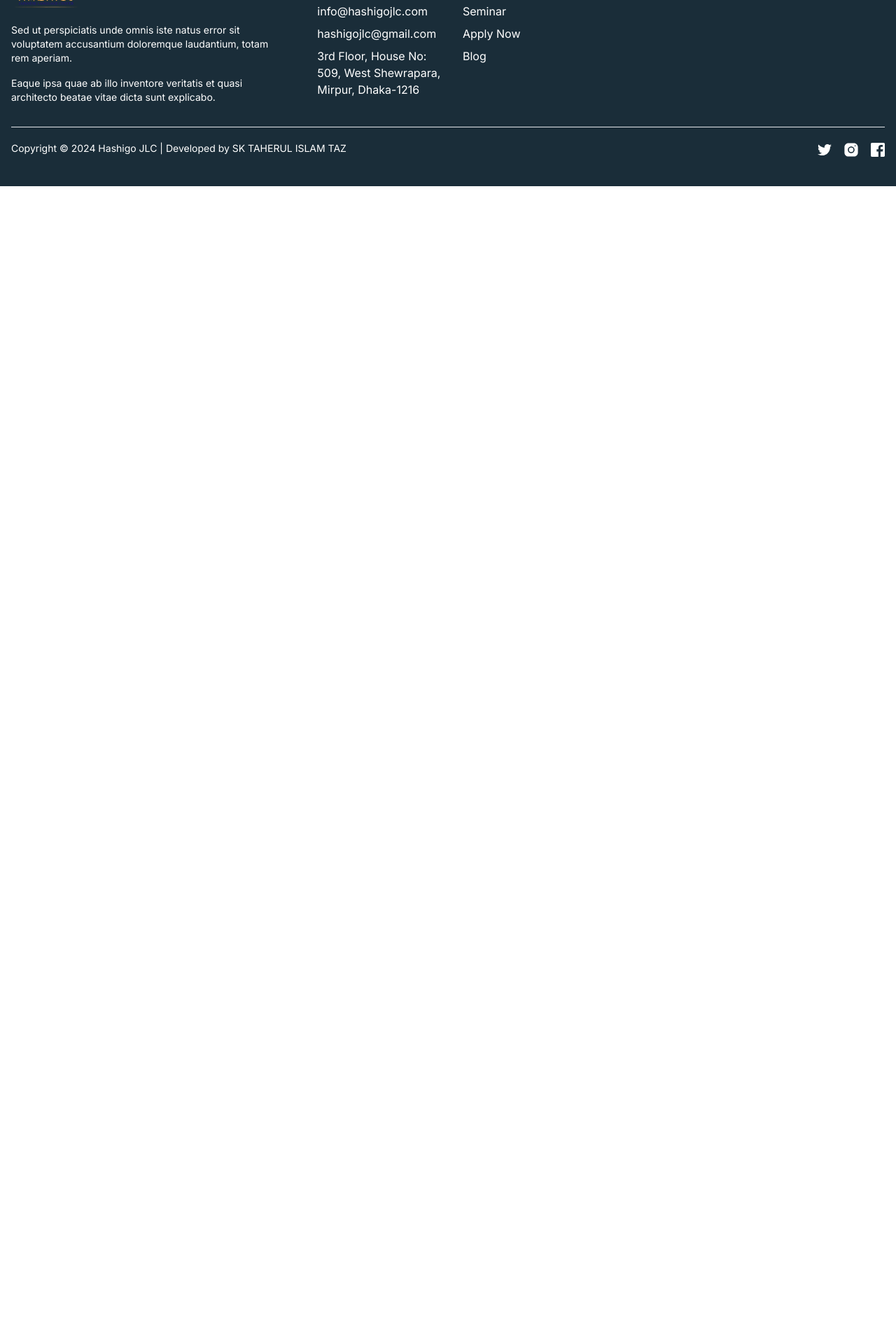
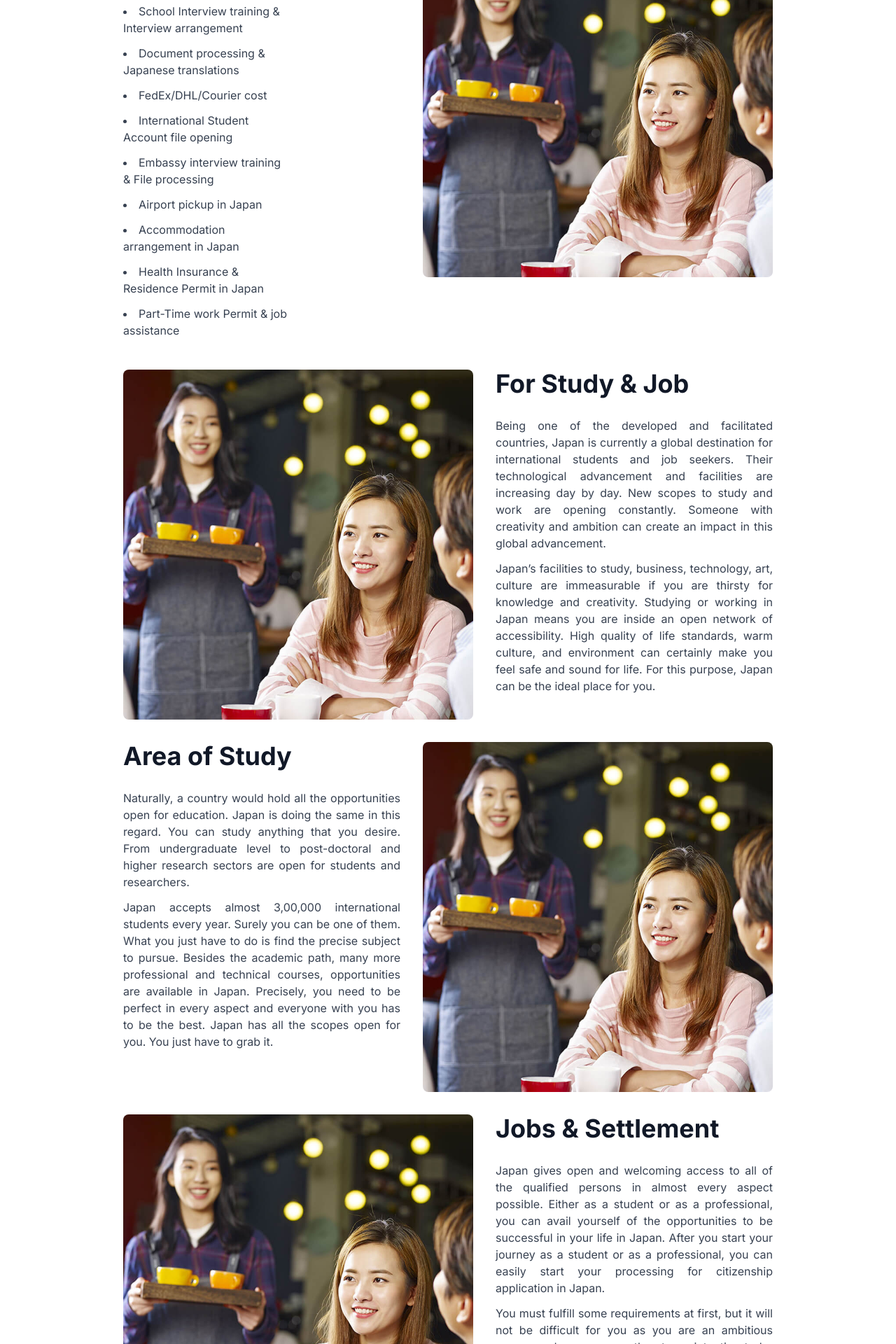
Before and after one commit to taherul77/ShiningEducation, a Next.js app: page /services/study-in-japan in a window 1280 px wide. Shown: the part 880-2800 px from the top of the page at 70% size. Before the commit the page ends 1146 px from the top, so only its background shows below. Built offline with nearby package versions, Linux system fonts and the light colour scheme.

Commit message:
update study in japan

```diff
--- a/src/app/services/study-in-japan/page.js
+++ b/src/app/services/study-in-japan/page.js
@@ -1,4 +1,6 @@
+import StudyInJapan from "@/components/page/StudyInJapan/StudyInJapan";
 import Banner from "@/components/ui/Banner/Banner";
+import Wrapper from "@/components/ui/Wrapper/Wrapper";
 import React from "react";
 
 const page = () => {
@@ -6,6 +8,9 @@ const page = () => {
   return (
     <div>
       <Banner img={images} heading={"study in japan"}></Banner>
+      <Wrapper>
+      <StudyInJapan></StudyInJapan>
+      </Wrapper>
     </div>
   );
 };
--- a/src/components/page/Home/Success/Success.js
+++ b/src/components/page/Home/Success/Success.js
@@ -10,12 +10,12 @@ const Success = () => {
         </div>
         <div>
           <div>
-            <h2 className="text-3xl text-gray-800">Hashigo JLC's</h2>
+            <h2 className="text-3xl text-gray-400">SHINING EDUCATION</h2>
             <h1 className="text-5xl font-bold">Success Story</h1>
           </div>
           <div>
             <p className="text-justify pt-5 text-gray-700">In this fast-moving world of competition, JAPAN is a dream destination for intellectual people who want to be successful in their life. Not only for attractive salary & other facilities, but also Japan became the first choice for students & job seekers pursuing independence and ambition. This situation makes language proficiency in Japanese and cultural openness prime criteria for the people trying to be there in the future. With those skills achieving a Japanese visa, clearance from professional institutions becomes easier.</p>
-            <p className="text-justify pt-5 text-gray-700">With the vision to provide proper & complete consultancy on language efficiency to the interested students & job seekers, we commenced the ”Hashigo Japanese Language Center”. You can contact us for Japanese Language learning, Student & Job Visa Processing, and job finding purposes. We can ensure the best possible services & it will be a life-changing journey between you and Hashigo JLC. We will be there from the beginning to the end of your voyage.</p>
+            <p className="text-justify pt-5 text-gray-700">With the vision to provide proper & complete consultancy on language efficiency to the interested students & job seekers, we commenced the ”SHINING EDUCATION”. You can contact us for Japanese Language learning, Student & Job Visa Processing, and job finding purposes. We can ensure the best possible services & it will be a life-changing journey between you and SHINING EDUCATION. We will be there from the beginning to the end of your voyage.</p>
           </div>
 
         </div>
--- /dev/null
+++ b/src/components/page/StudyInJapan/StudyInJapan.js
@@ -0,0 +1,162 @@
+import Image from "next/image";
+import React from "react";
+
+const StudyInJapan = () => {
+  const image1 = "/image/12345678.jpg";
+  const image2 = "/image/12345678.jpg";
+  const image3 = "/image/12345678.jpg";
+  const image4 = "/image/12345678.jpg";
+  const image5 = "/image/12345678.jpg";
+  const image6 = "/image/12345678.jpg";
+  const image7 = "/image/12345678.jpg";
+  return (
+    <div className="container mx-auto flex  flex-col items-center justify-between py-10 px-5 lg:px-24 gap-8">
+      <>
+        <div className="">
+          <div className="container flex flex-col  md:flex-row  lg:gap-48 ">
+            <div className="flex flex-col ">
+              <h5 className="mb-2 text-4xl font-bold text-gray-900  pb-5">
+                For Study & Job
+              </h5>
+              <li className="mb-3 font-normal text-gray-700 ">
+                School Interview training & Interview arrangement
+              </li>
+              <li className="mb-3 font-normal text-gray-700">
+                Document processing & Japanese translations
+              </li>
+              <li className="mb-3 font-normal text-gray-700">
+                FedEx/DHL/Courier cost
+              </li>
+              <li className="mb-3 font-normal text-gray-700">
+                International Student Account file opening
+              </li>
+              <li className="mb-3 font-normal text-gray-700">
+                Embassy interview training & File processing
+              </li>
+              <li className="mb-3 font-normal text-gray-700">
+                Airport pickup in Japan
+              </li>
+              <li className="mb-3 font-normal text-gray-700">
+                Accommodation arrangement in Japan
+              </li>
+              <li className="mb-3 font-normal text-gray-700">
+                Health Insurance & Residence Permit in Japan
+              </li>
+              <li className="mb-3 font-normal text-gray-700">
+                Part-Time work Permit & job assistance
+              </li>
+            </div>
+            <Image
+              height={400}
+              width={400}
+              className="object-cover w-[500px]  h-[500px] md:rounded-lg"
+              src={image4}
+              alt=""
+            />
+          </div>
+        </div>
+        <div className="">
+          <div className="container flex flex-col  md:flex-row  gap-8 ">
+            <Image
+              height={400}
+              width={400}
+              className="object-cover w-[500px]  h-[500px] md:rounded-lg"
+              src={image4}
+              alt=""
+            />
+            <div className="flex flex-col ">
+              <h5 className="mb-2 text-4xl font-bold text-gray-900  pb-5">
+                For Study & Job
+              </h5>
+              <p className="mb-3 font-normal text-gray-700 text-justify">
+                Being one of the developed and facilitated countries, Japan is
+                currently a global destination for international students and
+                job seekers. Their technological advancement and facilities are
+                increasing day by day. New scopes to study and work are opening
+                constantly. Someone with creativity and ambition can create an
+                impact in this global advancement.
+              </p>
+              <p className="mb-3 font-normal text-gray-700 text-justify">
+                Japan’s facilities to study, business, technology, art, culture
+                are immeasurable if you are thirsty for knowledge and
+                creativity. Studying or working in Japan means you are inside an
+                open network of accessibility. High quality of life standards,
+                warm culture, and environment can certainly make you feel safe
+                and sound for life. For this purpose, Japan can be the ideal
+                place for you.
+              </p>
+            </div>
+          </div>
+        </div>
+        <div className="">
+          <div className="container flex flex-col  md:flex-row  gap-8 ">
+            <div className="flex flex-col ">
+              <h5 className="mb-2 text-4xl font-bold text-gray-900  pb-5">
+                Area of Study
+              </h5>
+              <p className="mb-3 font-normal text-gray-700 text-justify ">
+                Naturally, a country would hold all the opportunities open for
+                education. Japan is doing the same in this regard. You can study
+                anything that you desire. From undergraduate level to
+                post-doctoral and higher research sectors are open for students
+                and researchers.
+              </p>
+              <p className="mb-3 font-normal text-gray-700 text-justify">
+                Japan accepts almost 3,00,000 international students every year.
+                Surely you can be one of them. What you just have to do is find
+                the precise subject to pursue. Besides the academic path, many
+                more professional and technical courses, opportunities are
+                available in Japan. Precisely, you need to be perfect in every
+                aspect and everyone with you has to be the best. Japan has all
+                the scopes open for you. You just have to grab it.
+              </p>
+            </div>
+            <Image
+              height={400}
+              width={400}
+              className="object-cover w-[500px]  h-[500px] md:rounded-lg"
+              src={image4}
+              alt=""
+            />
+          </div>
+        </div>
+        <div className="">
+          <div className="container flex flex-col  md:flex-row  gap-8 ">
+            <Image
+              height={400}
+              width={400}
+              className="object-cover w-[500px]  h-[500px] md:rounded-lg"
+              src={image4}
+              alt=""
+            />
+            <div className="flex flex-col ">
+              <h5 className="mb-2 text-4xl font-bold text-gray-900  pb-5">
+                Jobs & Settlement
+              </h5>
+              <p className="mb-3 font-normal text-gray-700 text-justify ">
+                Japan gives open and welcoming access to all of the qualified
+                persons in almost every aspect possible. Either as a student or
+                as a professional, you can avail yourself of the opportunities
+                to be successful in your life in Japan. After you start your
+                journey as a student or as a professional, you can easily start
+                your processing for citizenship application in Japan.
+              </p>
+              <p className="mb-3 font-normal text-gray-700 text-justify">
+                You must fulfill some requirements at first, but it will not be
+                difficult for you as you are an ambitious person and you possess
+                the strong intention to be successful in your life. The
+                administrative process of Japan for job and settlement is very
+                much precise and by the booking process. As a result, you have
+                to complete each step with precision and clarity. Surely it will
+                take a while, but you must make sure of a sound and smooth way
+                of living in your desired country.
+              </p>
+            </div>
+          </div>
+        </div>
+      </>
+    </div>
+  );
+};
+
+export default StudyInJapan;
--- a/src/components/ui/Section/Section.js
+++ b/src/components/ui/Section/Section.js
@@ -4,7 +4,7 @@ import React from "react";
 export default function Section({ heading }) {
   return (
     <div className="mx-auto m-4  lg:py-2">
-      <h3 className="text-3xl lg:text-4xl font-bold uppercase text-red-600 ">
+      <h3 className="text-3xl lg:text-4xl font-bold uppercase text-gray-800 ">
         {heading}
       </h3>
     </div>
```
Also changed, not shown: src/components/page/Home/Collage/Collage.js (+45 -6 lines).
